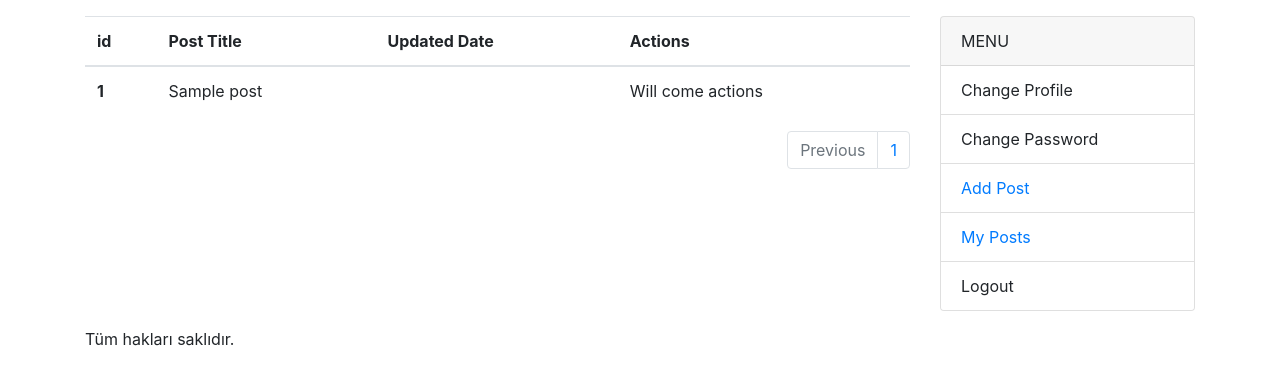
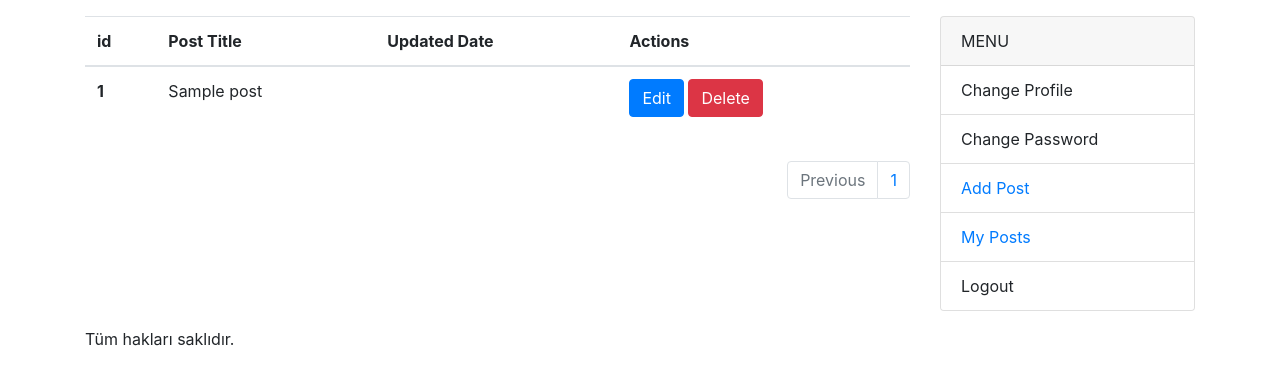
Before and after one commit to burkayelbek/Django-Blog, a Django app: page /my-posts in a window 1280 px wide. Shown: the part 56-441 px from the top of the page. Run offline with Django 3.2, Linux system fonts and the light colour scheme; a user stored in the database is signed in; tables that the repository leaves empty hold one stand-in row (values such as "Sample post"); some libraries are stand-ins or nearby versions.

Commit message:
Delete post form implemented

```diff
--- a/blog/templates/pages/detail.html
+++ b/blog/templates/pages/detail.html
@@ -19,7 +19,8 @@
           <small class="text-muted">Posted since {{post.edited_date|timesince}}</small> <!-- Abstract modelden geliyor. -->
          {% if request.user == post.author %}
          <p>
-          <a class="btn btn-danger" href="{% url 'update-text' slug=post.slug %}">Edit</a>
+          <a class="btn btn-primary" href="{% url 'update-text' slug=post.slug %}">Edit</a>
+          <a class="btn btn-danger" href="{% url 'delete-text' slug=post.slug %}">Delete</a>
         </p>
          {% endif %}
         </p>
--- a/blog/templates/pages/my-posts.html
+++ b/blog/templates/pages/my-posts.html
@@ -18,7 +18,12 @@
       <th scope="row">{{ post.id }}</th>
       <td>{{ post.title }}</td>
       <td>{{ post.updated_date }}</td>
-      <td>Will come actions</td>
+      <td>
+        <p>
+          <a class="btn btn-primary" href="{% url 'update-text' slug=post.slug %}">Edit</a>
+          <a class="btn btn-danger" href="{% url 'delete-text' slug=post.slug %}">Delete</a>
+        </p>
+      </td>
     </tr>
 
     <!--
--- a/blog/urls.py
+++ b/blog/urls.py
@@ -1,7 +1,7 @@
 from audioop import add
 from django.contrib import admin
 from django.urls import path
-from blog.views import contact, homepage, category, my_posts, detail, add_text, update_text
+from blog.views import contact, homepage, category, my_posts, detail, add_text, update_text, delete_text
 
 urlpatterns = [
     path('',homepage , name='homepage'),  #name parametresi base html içinde bulunan html dosyalarında url 'homepage' yönlendirmesi için yapılmaktadır.
@@ -11,4 +11,5 @@
     path('detail/<slug:slug>', detail , name='detail'),
     path('add-text', add_text, name='add-text'),
     path('update-text/<slug:slug>', update_text, name='update-text'),
+    path('delete-text/<slug:slug>', delete_text, name='delete-text'),
 ]
--- a/blog/views/__init__.py
+++ b/blog/views/__init__.py
@@ -5,3 +5,4 @@
 from .detail import detail
 from .add_text import add_text
 from .update_text import update_text
+from .delete_text import delete_text
--- a/blog/views/add_text.py
+++ b/blog/views/add_text.py
@@ -1,4 +1,3 @@
-from multiprocessing import context
 from django.shortcuts import render, redirect
 from blog.forms import AddTextModelForm
 from django.contrib.auth.decorators import login_required
--- a/blog/views/my_posts.py
+++ b/blog/views/my_posts.py
@@ -8,7 +8,7 @@
 def my_posts(request):
     posts = request.user.posts.order_by('-id') # Post modelinden author related name('posts' buradan gelmektedir.) üzerinden çektik.
     page = request.GET.get('page')
-    paginator = Paginator(posts,1) #Which post and how many page sliced
+    paginator = Paginator(posts,5) #Which post and how many page sliced
 
     return render(request,'pages/my-posts.html',context={
         'posts':paginator.get_page(page),
```
Also changed, not shown: blog/views/delete_text.py (added, +9 -0 lines).
